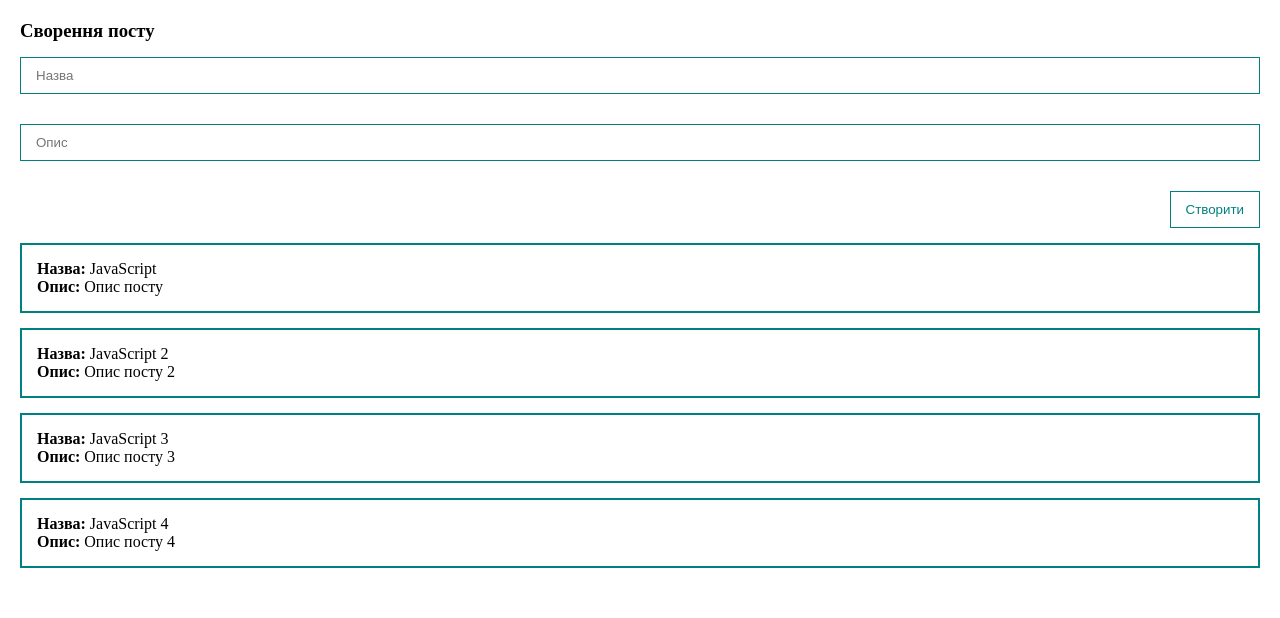
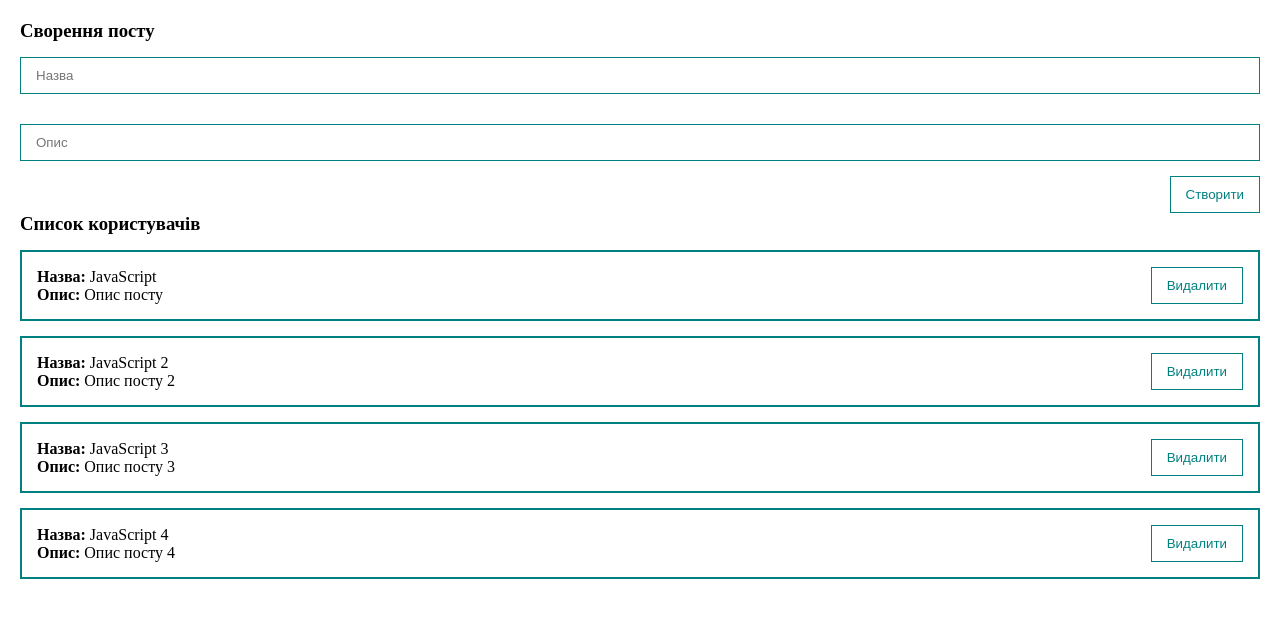
Before and after one commit to Chyharov/my-first-vue-app, a Vue app: page / in a window 1280 px wide. Shown: the top 618 px of the page. Built offline with nearby package versions, Linux system fonts and the light colour scheme.

Commit message:
create new UI folder on components and transfer button

```diff
--- a/src/components/PostForm.vue
+++ b/src/components/PostForm.vue
@@ -18,15 +18,23 @@
                 placeholder="Опис"
             >
 
-            <button class="btn" @click="createPost">Створити</button>
+            <my-button
+                @click="createPost"
+                >
+                Створити
+            </my-button>
 
     </form>
 
 </template>
 
 <script>
+import MyButton from './UI/MyButton.vue';
 
 export default {
+    components: {
+            MyButton
+        },
     data() {
         return {
             post: {
@@ -64,12 +72,7 @@
 }
 
 .btn {
-    margin-top: 15px;
     align-self: flex-end;
-    padding: 10px 15px;
-    background: none;
-    color: teal;
-    border: 1px solid teal;
 }
 
 </style>
--- /dev/null
+++ b/src/components/PostItem.vue
@@ -0,0 +1,37 @@
+<template>
+    <div class="post">
+        <div>
+            <div><strong>Назва:</strong> {{ post.title }}</div>
+            <div><strong>Опис:</strong> {{ post.body }}</div>
+        </div>
+        <div class="post__btn">
+            <my-button>Видалити</my-button>
+        </div>
+    </div>
+</template>
+
+<script>
+import MyButton from './UI/MyButton.vue'
+export default {
+  components: { MyButton },
+    props: {
+        post: {
+            type: Object,
+            required: true,
+        }
+    }
+
+    }
+</script>
+
+<style scoped>
+.post {
+    padding: 15px;
+    border: 2px solid teal;
+    margin-top: 15px;
+    display: flex;
+    align-items: center;
+    justify-content: space-between;
+}
+
+</style>
--- a/src/components/PostList.vue
+++ b/src/components/PostList.vue
@@ -1,12 +1,20 @@
 <template>
-    <div class="post" v-for="post in posts">
-        <div><strong>Назва:</strong> {{ post.title }}</div>
-        <div><strong>Опис:</strong> {{ post.body }}</div>
+
+    <div>
+        <h3>Список користувачів</h3>
+        <post-item
+        v-for="post in posts"
+        :post="post"
+        />
+
     </div>
+
 </template>
 
 <script>
+import PostItem from './PostItem.vue'
     export default {
+  components: { PostItem },
     props: {
             posts: {
                 type: Array,
@@ -18,10 +26,5 @@
 
 <style scoped>
 
-.post {
-    padding: 15px;
-    border: 2px solid teal;
-    margin-top: 15px;
-}
 
 </style>
--- /dev/null
+++ b/src/components/UI/MyButton.vue
@@ -0,0 +1,23 @@
+<template>
+
+    <button class="btn" >
+        <slot></slot>
+    </button>
+
+</template>
+
+<script>
+    export default {
+
+    }
+</script>
+
+<style scoped>
+.btn {
+    padding: 10px 15px;
+    background: none;
+    color: teal;
+    border: 1px solid teal;
+}
+
+</style>
```
Lines whose indentation alone changed are shown as unchanged.
